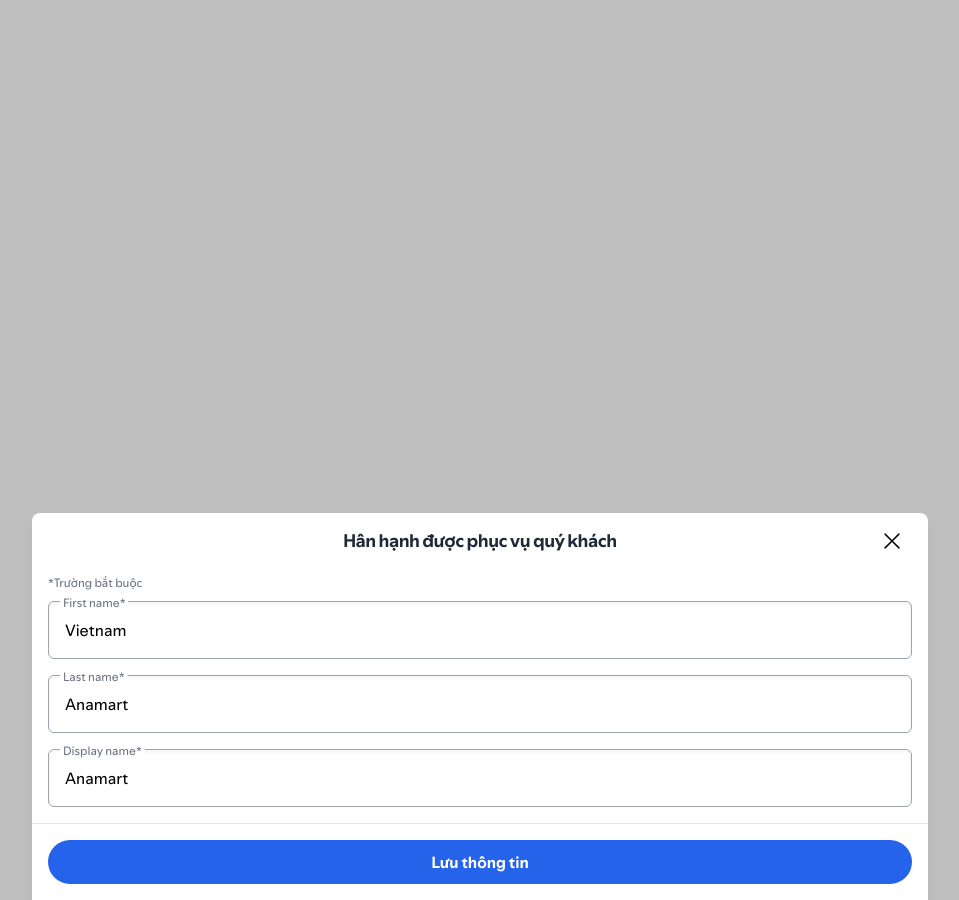
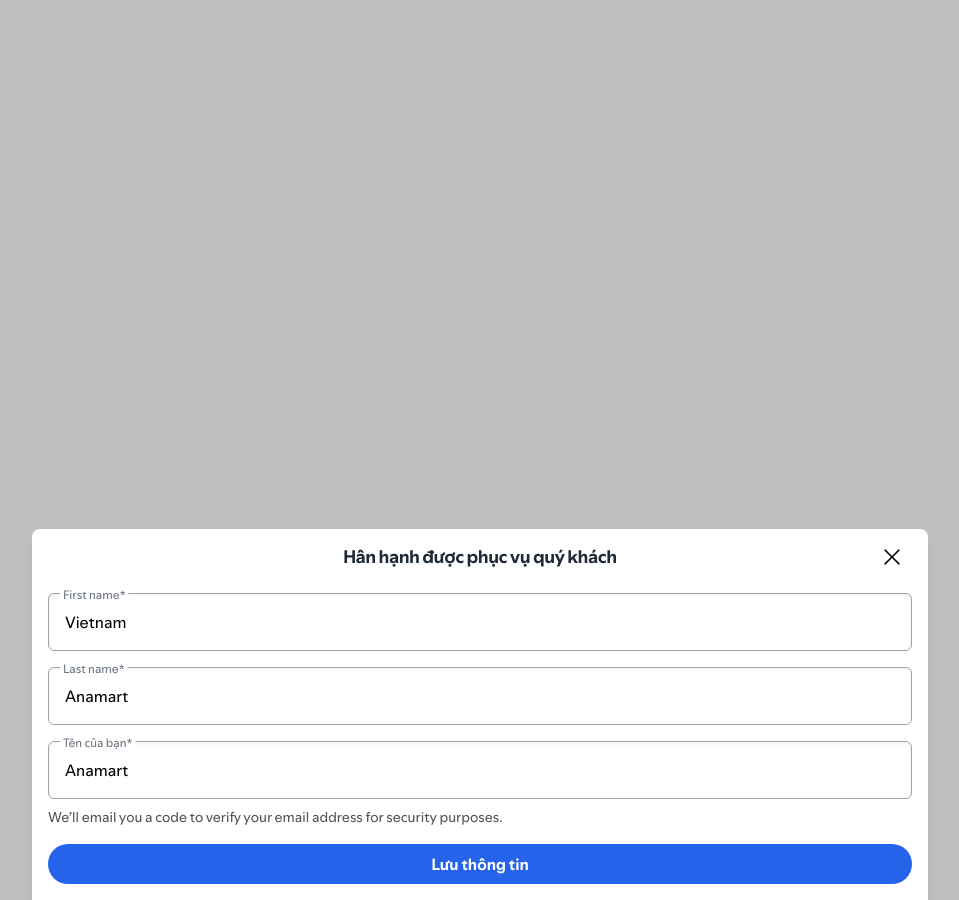
Before and after one commit to saomaidl/saomaidl.github.io, a Jekyll site: the page built from _pages/services.html, in a window 1280 px wide. Shown: the whole page, without its empty margins (160-1119 px from the left). Built offline with Jekyll 4.4.1, drawn with Linux system fonts in a browser that asks for light colours; nearby versions of some CDN libraries; a script that is not in the unit is left out.

Commit message:
Update infor.html

```diff
--- a/_includes/infor.html
+++ b/_includes/infor.html
@@ -15,7 +15,6 @@
           <div class="flex-1 overflow-y-auto">
             <div class="p-0 px-4 pb-4">
               <form id="edit-full-name-form" novalidate="">
-                <span class="text-xs pb-1 text-gray-500">*Trường bắt buộc</span>
                 <div class="pb-2 relative w-full" name="firstName">
                   <label class="block h-2 relative z-10" for="account_first_name"><span class="bg-white box-border text-gray-500 inline-block text-base left-3 leading-6 absolute top-0 transform scale-75 origin-top-left transition-transform duration-100 ease-[cubic-bezier(0.77,0,0.175,1)] px-1">First name*</span></label>
                   <div class="flex items-center bg-white rounded-md shadow-inner border border-gray-400"><input id="account_first_name" autocomplete="given-name" maxlength="25" name="firstName" class="appearance-none bg-transparent border-0 box-border text-black flex-1 text-base leading-6 m-0 min-w-0 p-4" value="Vietnam"></div>
@@ -25,16 +24,12 @@
                   <div class="flex items-center bg-white rounded-md shadow-inner border border-gray-400"><input id="account_last_name" autocomplete="family-name" maxlength="25" name="lastName" class="appearance-none bg-transparent border-0 box-border text-black flex-1 text-base leading-6 m-0 min-w-0 p-4" value="Anamart"></div>
                 </div>
                 <div class="relative w-full" name="displayName">
-                  <label class="block h-2 relative z-10" for="account_display_name"><span class="bg-white box-border text-gray-500 inline-block text-base left-3 leading-6 absolute top-0 transform scale-75 origin-top-left transition-transform duration-100 ease-[cubic-bezier(0.77,0,0.175,1)] px-1">Display name*</span></label>
+                  <label class="block h-2 relative z-10" for="account_display_name"><span class="bg-white box-border text-gray-500 inline-block text-base left-3 leading-6 absolute top-0 transform scale-75 origin-top-left transition-transform duration-100 ease-[cubic-bezier(0.77,0,0.175,1)] px-1">Tên của bạn*</span></label>
                   <div class="flex items-center bg-white rounded-md shadow-inner border border-gray-400"><input id="account_display_name" autocomplete="display-name" maxlength="25" name="displayName" class="appearance-none bg-transparent border-0 box-border text-black flex-1 text-base leading-6 m-0 min-w-0 p-4" value="Anamart"></div>
                 </div>
-                <input type="hidden" name="vtcTimestamp" value="2024-10-16T20:03:07.942+0700">
+                <span class="pt-2 leading-5 text-sm text-[#515357] items-center inline-flex font-normal">We’ll email you a code to verify your email address for security purposes.</span>
+                <button class="mt-4 appearance-none px-6 text-base h-10 w-full bg-blue-600 text-white font-bold items-center border-0 rounded-full cursor-pointer inline-flex justify-center transition-all duration-100 ease-[cubic-bezier(0.77,0,0.175,1)] whitespace-nowrap" type="submit" form="edit-full-name-form">Lưu thông tin</button>
               </form>
-            </div>
-          </div>
-          <div class="border-t border-gray-200 flex-none flex justify-end p-4">
-            <div class="text-center w-full flex flex-col">
-              <button class="appearance-none bg-blue-600 text-white font-bold py-2.5 px-6 inline-flex justify-center items-center w-full rounded-full cursor-pointer transition-all duration-100 ease-[cubic-bezier(0.77,0,0.175,1)] whitespace-nowrap text-base leading-6 m-0" type="submit" form="edit-full-name-form">Lưu thông tin</button>
             </div>
           </div>
         </div>
```
